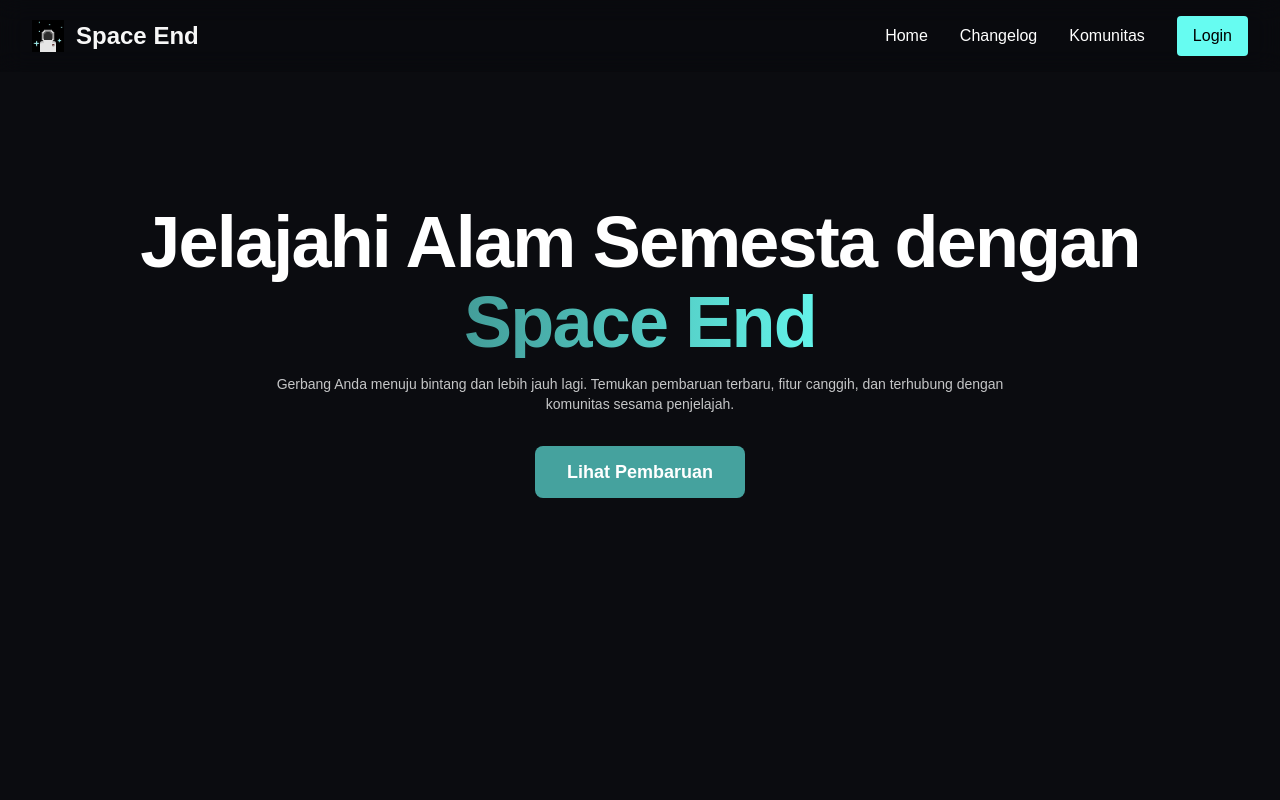
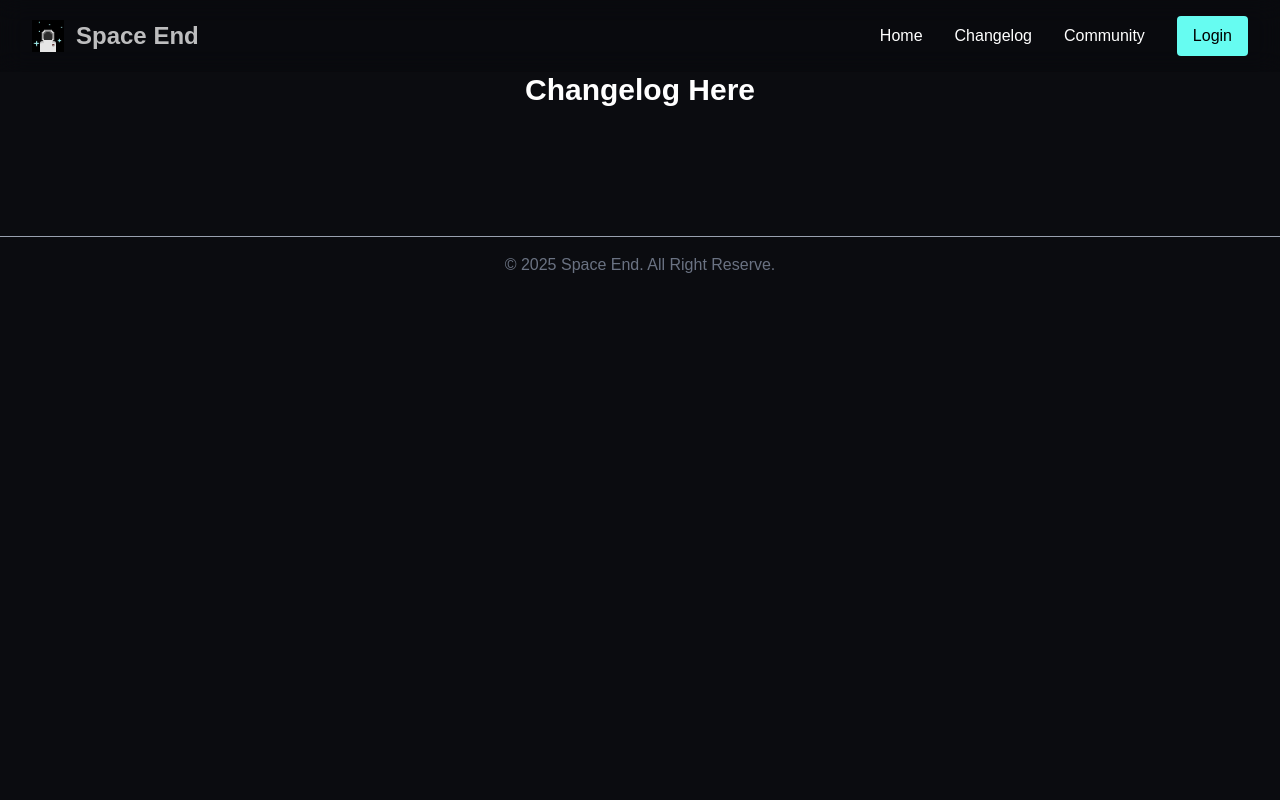
Before and after one commit to SpaceEndComp/SpaceEnd, a React (Vite) app: page /Changelog in a window 1280 px wide. Shown: the top 800 px of the page. Built offline with nearby package versions, Linux system fonts and the light colour scheme.

Commit message:
Adding React Router and adding some routing page. BUG on button login navbar (note: Error can't go to the page while clicking the button login)

```diff
--- a/package.json
+++ b/package.json
@@ -16,6 +16,7 @@
     "postcss": "^8.5.6",
     "react": "^19.1.1",
     "react-dom": "^19.1.1",
+    "react-router-dom": "^7.9.4",
     "remixicon": "^4.7.0",
     "tailwindcss": "^4.1.14"
   },
--- a/src/App.jsx
+++ b/src/App.jsx
@@ -2,6 +2,7 @@ import Navbar from "./components/Navbar";
 import Footer from "./components/Footer";
 
 function App() {
+
   return (
     <div>
       <Navbar />
--- a/src/components/Navbar.jsx
+++ b/src/components/Navbar.jsx
@@ -1,8 +1,12 @@
 import { useState, useEffect, useRef } from "react";
 import NavLogo from "/assets/nav_logo.jpeg";
 
+import { useNavigate } from "react-router-dom";
+
 export default function Navbar() {
-  const navItem = ["Home", "Changelog", "Komunitas"];
+  const navigate = useNavigate();
+
+  const navItem = ["Home", "Changelog", "Community"];
 
   const [nav, setNav] = useState(false);
 
@@ -55,7 +59,7 @@ export default function Navbar() {
         <div className="gap-8 items-center hidden md:flex">
           {navItem.map((link) => (
             <a
-              href={`#${link}`}
+              href={link == "Home" ? "/" : `/${link}`}
               key={link}
               className="text-white font-medium hover:text-teal-300 transition"
             >
@@ -66,6 +70,9 @@ export default function Navbar() {
           <button
             className="bg-primary text-black px-4 py-2 rounded hover:bg-secondary transition select-none"
             id="loginButton"
+            onClick={() => {
+              navigate("/Login");
+            }}
           >
             Login
           </button>
@@ -99,7 +106,7 @@ export default function Navbar() {
         >
           {navItem.map((link) => (
             <a
-              href={`#${link}`}
+              href={link == "Home" ? "/" : `/${link}`}
               key={link}
               onClick={() => setNav(false)}
               className="text-white font-bold hover:text-teal-300 transition w-full text-center py-4"
@@ -111,7 +118,10 @@ export default function Navbar() {
           <button
             className="bg-primary text-black rounded hover:bg-secondary transition select-none w-50 text-center py-4 mb-4"
             id="loginButton"
-            onClick={() => setNav(false)}
+            onClick={() => {
+              setNav(false);
+              navigate("/Login");
+            }}
           >
             Login
           </button>
--- a/src/main.jsx
+++ b/src/main.jsx
@@ -1,16 +1,31 @@
 import { StrictMode } from "react";
 import { createRoot } from "react-dom/client";
+
 import "./index.css";
+
 import App from "./App.jsx";
+import Changelog from "./pages/Changelog.jsx"
+import Community from "./pages/Community.jsx";
+import Login from "./pages/Login.jsx";
+
 import "remixicon/fonts/remixicon.css";
+import AOS from "aos";
+import "aos/dist/aos.css"; // You can also use <link> for styles
+// ..
 
-import AOS from 'aos';
-import 'aos/dist/aos.css'; // You can also use <link> for styles
-// ..
+import { BrowserRouter as Router, Routes, Route } from "react-router-dom";
+
 AOS.init();
 
 createRoot(document.getElementById("root")).render(
   <StrictMode>
-    <App />
+    <Router>
+      <Routes>
+        <Route path="/" element={<App />} />
+        <Route path="/Changelog" element={<Changelog />}/>
+        <Route path="/Community" element={<Community />}/>
+        <Route path="/Login" element={<Login />}/>
+      </Routes>
+    </Router>
   </StrictMode>
 );
--- /dev/null
+++ b/src/pages/Changelog.jsx
@@ -0,0 +1,14 @@
+import Navbar from "../components/Navbar";
+import Footer from "../components/Footer";
+
+export default function Changelog() {
+  return (
+    <div>
+      <Navbar />
+
+      <h1 className="text-3xl font-bold text-center">Changelog Here</h1>
+
+      <Footer />
+    </div>
+  );
+}
--- /dev/null
+++ b/src/pages/Community.jsx
@@ -0,0 +1,14 @@
+import Navbar from "../components/Navbar";
+import Footer from "../components/Footer";
+
+export default function Community() {
+  return (
+    <div>
+      <Navbar />
+
+      <h1 className="text-3xl font-bold text-center">Community Here</h1>
+
+      <Footer />
+    </div>
+  );
+}
--- /dev/null
+++ b/src/pages/Login.jsx
@@ -0,0 +1,14 @@
+import Footer from "../components/Footer";
+
+function Login() {
+  return (
+    <div>
+      <h1>Login Here</h1>
+      <a href="/">Go back to Home</a>
+
+      <Footer />
+    </div>
+  );
+}
+
+export default Login;
```
Also changed, not shown: 1 other file (tests, documents, lock files or other folders).
